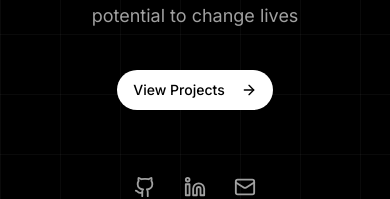
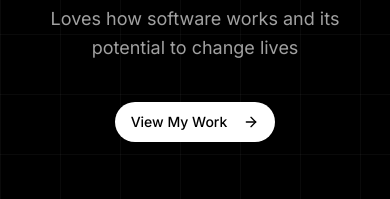
Before and after one commit to sourav6563/sourav-portfolio, a Next.js app: page / in a window 390 px wide. Shown: the part 506-705 px from the top of the page. Built offline with nearby package versions, Linux system fonts and the light colour scheme; no server answers.

Commit message:
feat: Update navigation and hero section to use 'Work' terminology and refine hero layout.

```diff
--- a/src/components/hero.tsx
+++ b/src/components/hero.tsx
@@ -5,7 +5,7 @@ import { ArrowRight, Github, Linkedin, Mail } from "lucide-react";
 export function Hero() {
   return (
     <section className="relative overflow-hidden">
-      <div className="container flex min-h-[calc(100dvh-3.5rem)] md:min-h-[calc(100vh-4rem)] max-w-screen-2xl flex-col items-center justify-center space-y-4 md:space-y-8 pt-4 pb-12 md:py-16 text-center">
+      <div className="container flex min-h-[calc(100svh-3.5rem)] md:min-h-[calc(100vh-4rem)] max-w-screen-2xl flex-col items-center justify-center space-y-4 md:space-y-8 pt-20 pb-12 md:py-16 text-center">
         <div className="space-y-4 flex flex-col items-center">
           <div className="inline-flex items-center rounded-full border border-white/10 bg-white/5 px-4 py-1.5 text-sm text-neutral-400 mb-6">
             <span className="mr-2 inline-block h-2 w-2 rounded-full bg-emerald-500 animate-pulse" />
@@ -36,7 +36,7 @@ export function Hero() {
         <div className="flex flex-wrap items-center justify-center gap-4 pt-6">
           <Button asChild size="lg" className="rounded-full px-8 bg-white text-black hover:bg-neutral-200 transition-all duration-200 cursor-pointer">
             <a href="#featured" className="flex items-center">
-              View Projects <ArrowRight className="ml-2 h-4 w-4" />
+              View My Work <ArrowRight className="ml-2 h-4 w-4" />
             </a>
           </Button>
         </div>
--- a/src/components/navbar.tsx
+++ b/src/components/navbar.tsx
@@ -8,7 +8,7 @@ import { Menu, Github } from "lucide-react";
 
 const navLinks = [
   { href: "#about", label: "About" },
-  { href: "#featured", label: "Projects" },
+  { href: "#featured", label: "Work" },
   { href: "https://blog.souravmahato.in", label: "Blog" },
   { href: "#contact", label: "Contact" },
 ];
```
